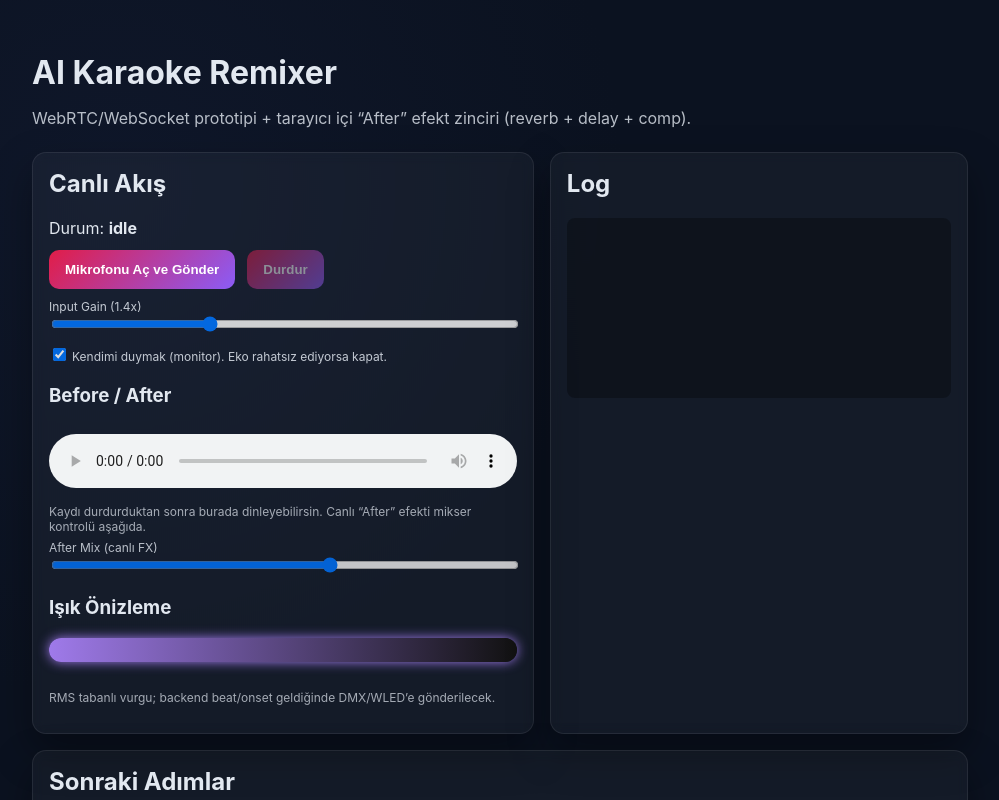
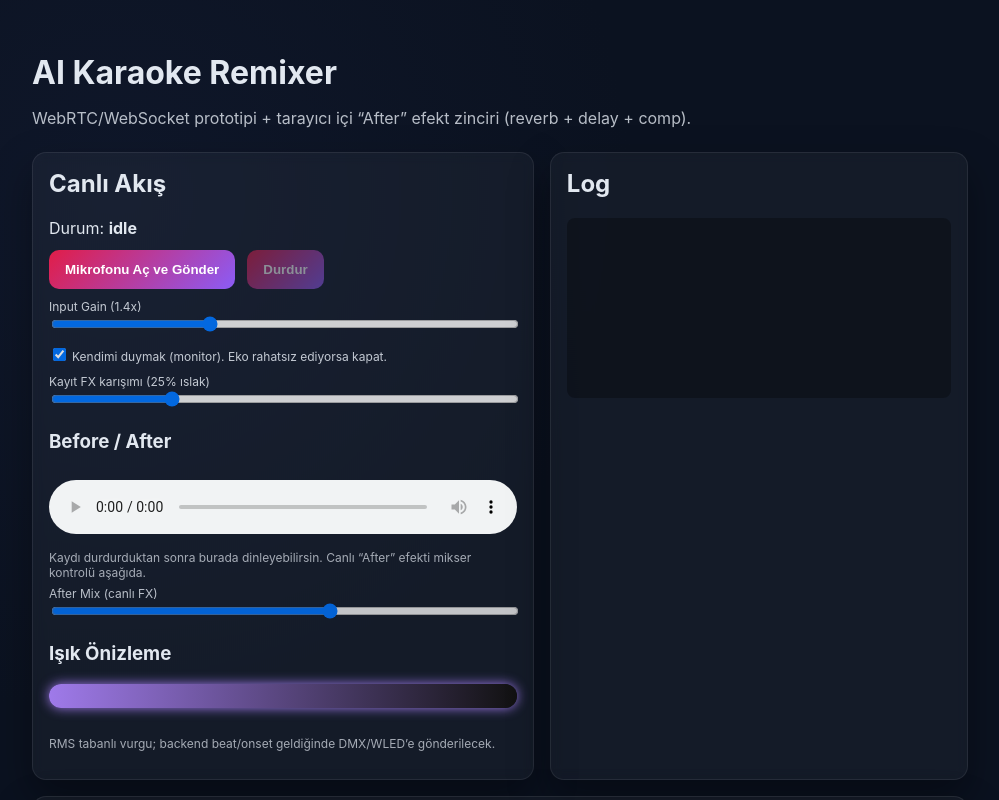
Before and after one commit to iclalsuzann/ai-karaoke-remixer, a Next.js app in the folder frontend/: page / in a window 1280 px wide. Shown: the top 800 px of the page, without its empty margins (140-1139 px from the left). Built offline with nearby package versions, Linux system fonts and the light colour scheme.

Commit message:
Allow FX blend on recording while keeping monitor mute intact

```diff
--- a/frontend/app/page.tsx
+++ b/frontend/app/page.tsx
@@ -26,7 +26,7 @@ export default function Home() {
   const [lightColor, setLightColor] = useState("#9f7aea");
   const [monitorOn, setMonitorOn] = useState(true);
   const [inputGain, setInputGain] = useState(1.4);
-  const cleanRecordMix = useRef(1); // record bus dry fraction
+  const recordFxMixRef = useRef(0.25); // portion of FX sent to recording
 
   useEffect(() => {
     return () => {
@@ -178,7 +178,7 @@ export default function Home() {
     // Record bus (clean) — capture dry only for clarity
     preGain.connect(recordDryGain);
     recordDryGain.connect(recordBus);
-    recordWetGain.gain.value = 0;
+    recordWetGain.gain.value = recordFxMixRef.current;
     recordWetGain.connect(recordBus);
     preGain.connect(analyser);
 
@@ -327,8 +327,8 @@ export default function Home() {
     dryGainRef.current.gain.value = monitorDry;
     wetGainRef.current.gain.value = monitorWet;
     // Record path (always on)
-    recordWetGainRef.current.gain.value = 0; // record clean
-    recordDryGainRef.current.gain.value = cleanRecordMix.current;
+    recordWetGainRef.current.gain.value = recordFxMixRef.current;
+    recordDryGainRef.current.gain.value = 1 - recordFxMixRef.current;
   };
 
   const applyInputGain = (value: number) => {
@@ -389,6 +389,21 @@ export default function Home() {
               style={{ marginRight: 6 }}
             />
             Kendimi duymak (monitor). Eko rahatsız ediyorsa kapat.
+          </label>
+          <label style={{ display: "block", marginTop: 10, fontSize: 12, opacity: 0.85 }}>
+            Kayıt FX karışımı ({Math.round(recordFxMixRef.current * 100)}% ıslak)
+            <input
+              type="range"
+              min={0}
+              max={1}
+              step={0.05}
+              defaultValue={recordFxMixRef.current}
+              onChange={(e) => {
+                recordFxMixRef.current = parseFloat(e.target.value);
+                applyMix();
+              }}
+              style={{ width: "100%" }}
+            />
           </label>
 
           <div style={{ marginTop: 20 }}>
```
